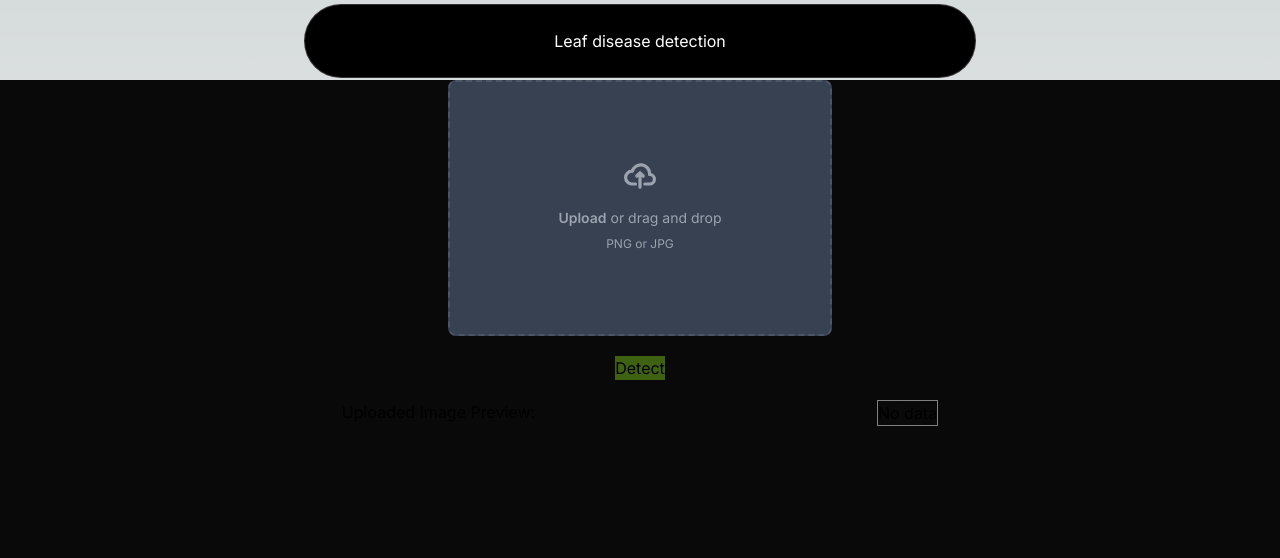
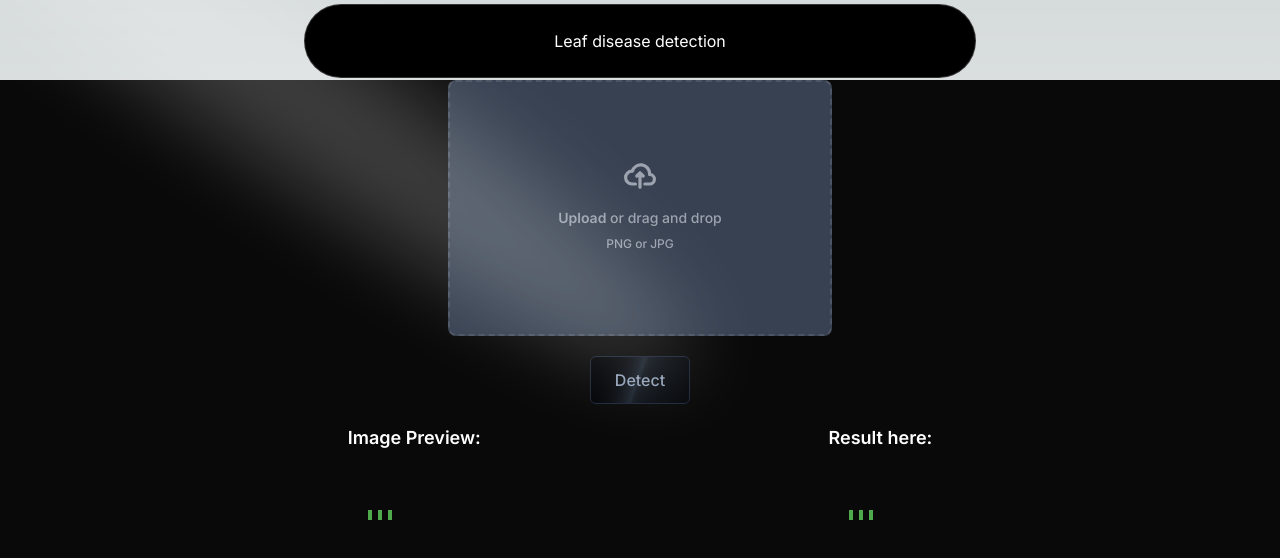
Before and after one commit to codecult-org/leaf-disease-detection-frontend, a Next.js app: page / in a window 1280 px wide. Shown: the top 558 px of the page. Built offline with nearby package versions, Linux system fonts and the light colour scheme.

Commit message:
ui update

```diff
--- a/package.json
+++ b/package.json
@@ -18,6 +18,7 @@
     "next": "14.2.7",
     "react": "^18",
     "react-dom": "^18",
+    "react-loader-spinner": "^6.1.6",
     "tailwind-merge": "^2.5.2"
   },
   "devDependencies": {
--- a/src/app/ImagePicker.tsx
+++ b/src/app/ImagePicker.tsx
@@ -29,7 +29,7 @@ export function ImagePicker({ file, setFile, imageSrc, setImageSrc }: ImagePicke
         htmlFor="dropzone-file"
         className="flex h-64 w-full cursor-pointer flex-col items-center justify-center rounded-lg border-2 border-dashed border-gray-300 bg-gray-50 hover:bg-gray-100 dark:border-gray-600 dark:bg-gray-700 dark:hover:border-gray-500 dark:hover:bg-gray-600"
       >
-        <div className="flex flex-col items-center justify-center pb-6 pt-5">
+        <div className="flex flex-col items-center justify-center pb-6 pt-5 ">
           <svg
             className="mb-4 h-8 w-8 text-gray-500 dark:text-gray-400"
             aria-hidden="true"
--- a/src/app/layout.tsx
+++ b/src/app/layout.tsx
@@ -2,6 +2,7 @@ import type { Metadata } from "next";
 import { Inter } from "next/font/google";
 import "./globals.css";
 import Navbar from "@/components/Navbar"
+import { Spotlight } from "../components/ui/Spotlight";
 
 const inter = Inter({ subsets: ["latin"] });
 
@@ -18,7 +19,12 @@ export default function RootLayout({
   return (
     <html lang="en" className="dark">
       <body className={inter.className}>
+        <Spotlight
+        className="-top-40 left-0 md:left-60 md:-top-20"
+        fill="white"
+      />
         <Navbar/>
+
         {children}
         </body>
     </html>
--- a/src/app/page.tsx
+++ b/src/app/page.tsx
@@ -4,6 +4,8 @@ import axios, { AxiosError } from 'axios';
 import './App.css';
 import { ImagePicker } from './ImagePicker';
 import Image from 'next/image';
+import { LineWave , MutatingDots} from 'react-loader-spinner';
+
 
 interface ApiResponse {
   disease: string; // Replace with actual structure returned by your API
@@ -53,20 +55,60 @@ function Component() {
             <ImagePicker file={file} setFile={setFile} setImageSrc={setImageSrc} imageSrc={imageSrc} />
           </div>
           <div className="flex m-5 justify-center">
-            <button className="bg-lime-800" type="submit">Detect</button>
+            <button type="submit" className="inline-flex h-12 animate-shimmer items-center justify-center rounded-md border border-slate-800 bg-[linear-gradient(110deg,#000103,45%,#1e2631,55%,#000103)] bg-[length:200%_100%] px-6 font-medium text-slate-400 transition-colors focus:outline-none focus:ring-0 focus:ring-slate-400 focus:ring-offset-1 focus:ring-offset-slate-50">
+        Detect
+      </button>
           </div>
         </form>
       </div>
       <div className="flex justify-evenly">
         <div>
-          <h4>Uploaded Image Preview:</h4>
-          {imageSrc && <Image src={imageSrc} alt="Selected" width={350} height={350} />}
+          <h4 className="text-lg font-semibold text-white mb-2">Image Preview:</h4>
+
+          {imageSrc ? (
+            <div className="overflow-hidden rounded-lg">
+            <Image src={imageSrc} alt="Selected" width={250} height={250} />
+            </div>
+          ) : (<LineWave
+  visible={true}
+  height="100"
+  width="100"
+  color="#4fa94d"
+  ariaLabel="line-wave-loading"
+  wrapperStyle={{}}
+  wrapperClass=""
+  firstLineColor=""
+  middleLineColor=""
+  lastLineColor=""
+  />)}
         </div>
-        <div style={{ border: '1px solid grey' }}>
-          {loading ? <p>Disease detection: Loading...</p> :
-            error ? <p>Error: {error.message}</p> :
-            data ? <p>Disease detected: {JSON.stringify(data, null, 2)}</p> :
-            <p>No data</p>
+        <div>
+        <h4 className="text-lg font-semibold text-white mb-2">Result here:</h4>
+          {loading ? <MutatingDots
+  visible={true}
+  height="100"
+  width="100"
+  color="#4fa94d"
+  secondaryColor="#4fa94d"
+  radius="12.5"
+  ariaLabel="mutating-dots-loading"
+  wrapperStyle={{}}
+  wrapperClass=""
+  /> :
+            error ? <p className="text-lg font-medium text-red-500 mb-2">Error: {error.message}</p> :
+            data ? <p>Result: {JSON.stringify(data, null, 2)}</p> :
+            (<LineWave
+  visible={true}
+  height="100"
+  width="100"
+  color="#4fa94d"
+  ariaLabel="line-wave-loading"
+  wrapperStyle={{}}
+  wrapperClass=""
+  firstLineColor=""
+  middleLineColor=""
+  lastLineColor=""
+  />)
           }
         </div>
       </div>
--- a/src/components/Navbar.tsx
+++ b/src/components/Navbar.tsx
@@ -10,8 +10,7 @@ function Navbar({ className }: { className?: string }) {
       <Menu setActive={setActive}>
         <MenuItem setActive={setActive} active={active} item="Leaf disease detection">
           <div className="flex flex-col space-y-4 text-sm">
-            <HoveredLink href="/web-dev">Github repo link</HoveredLink>
-            <HoveredLink href="/interface-design">Contributors</HoveredLink>
+            <HoveredLink href="https://github.com/codecult-org">github repo</HoveredLink>
           </div>
         </MenuItem>
         </Menu>
--- /dev/null
+++ b/src/components/ui/Spotlight.tsx
@@ -0,0 +1,56 @@
+import React from "react";
+import { cn } from "@/lib/utils";
+
+type SpotlightProps = {
+  className?: string;
+  fill?: string;
+};
+
+export const Spotlight = ({ className, fill }: SpotlightProps) => {
+  return (
+    <svg
+      className={cn(
+        "animate-spotlight pointer-events-none absolute z-[1]  h-[169%] w-[138%] lg:w-[84%] opacity-0",
+        className
+      )}
+      xmlns="http://www.w3.org/2000/svg"
+      viewBox="0 0 3787 2842"
+      fill="none"
+    >
+      <g filter="url(#filter)">
+        <ellipse
+          cx="1924.71"
+          cy="273.501"
+          rx="1924.71"
+          ry="273.501"
+          transform="matrix(-0.822377 -0.568943 -0.568943 0.822377 3631.88 2291.09)"
+          fill={fill || "white"}
+          fillOpacity="0.21"
+        ></ellipse>
+      </g>
+      <defs>
+        <filter
+          id="filter"
+          x="0.860352"
+          y="0.838989"
+          width="3785.16"
+          height="2840.26"
+          filterUnits="userSpaceOnUse"
+          colorInterpolationFilters="sRGB"
+        >
+          <feFlood floodOpacity="0" result="BackgroundImageFix"></feFlood>
+          <feBlend
+            mode="normal"
+            in="SourceGraphic"
+            in2="BackgroundImageFix"
+            result="shape"
+          ></feBlend>
+          <feGaussianBlur
+            stdDeviation="151"
+            result="effect1_foregroundBlur_1065_8"
+          ></feGaussianBlur>
+        </filter>
+      </defs>
+    </svg>
+  );
+};
--- a/tailwind.config.ts
+++ b/tailwind.config.ts
@@ -9,6 +9,30 @@ const config: Config = {
   darkMode: "class",
   theme: {
     extend: {
+      animation:{
+        spotlight: 'spotlight 2s ease-in-out forwards',
+        shimmer: "shimmer 2s linear infinite"
+      },
+      keyframes: {
+        shimmer: {
+          from: {
+            backgroundPosition: "0 0",
+          },
+          to: {
+            backgroundPosition: "-200% 0",
+          },
+        },
+        spotlight: {
+          "0%": {
+            opacity: 0,
+            transform: "translate(-72%, -62%) scale(0.5)",
+          },
+          "100%": {
+            opacity: 1,
+            transform: "translate(-50%,-40%) scale(1)",
+          },
+        },
+      },
       backgroundImage: {
         "gradient-radial": "radial-gradient(var(--tw-gradient-stops))",
         "gradient-conic":
```
Also changed, not shown: 2 other files (tests, documents, lock files or other folders).
